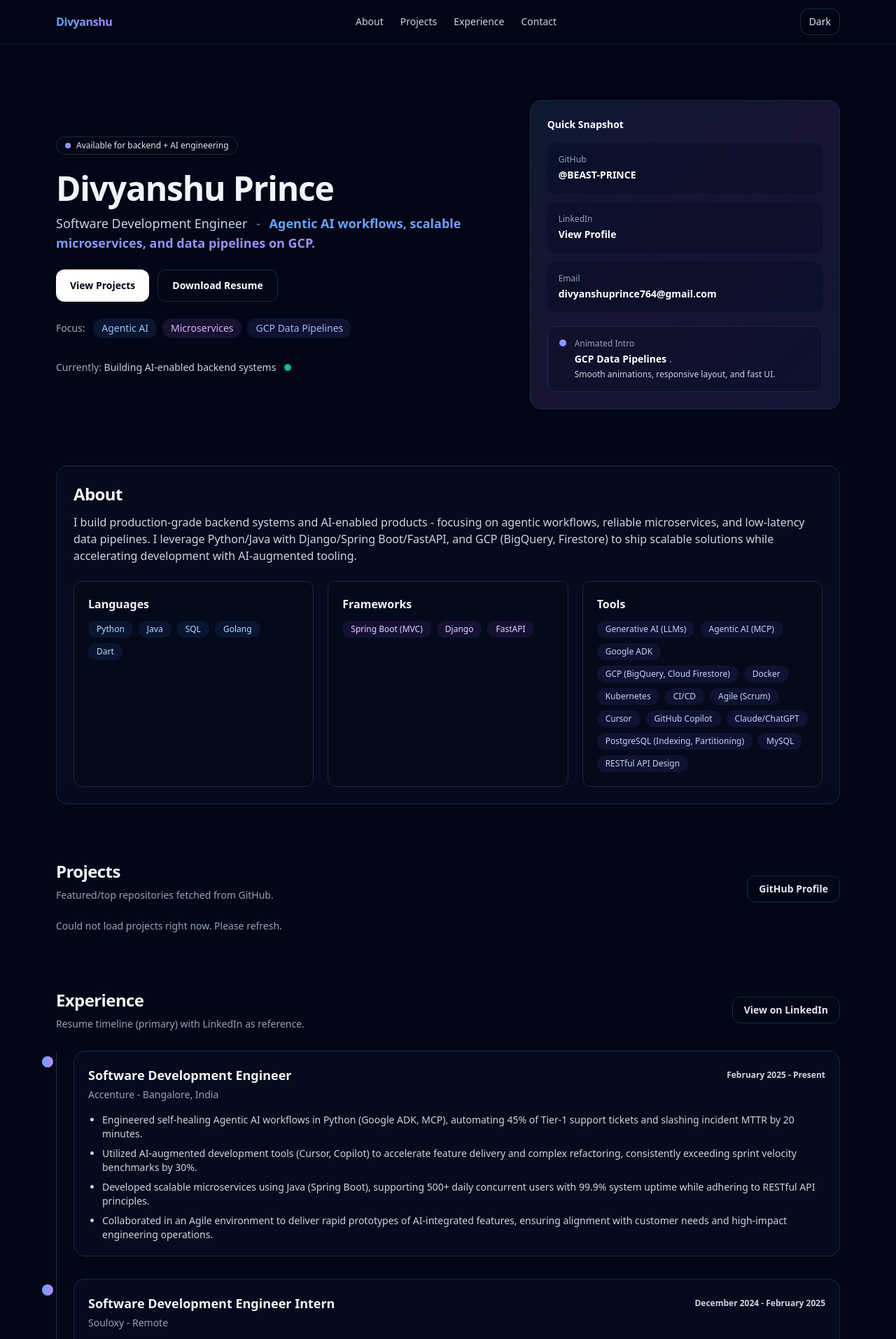
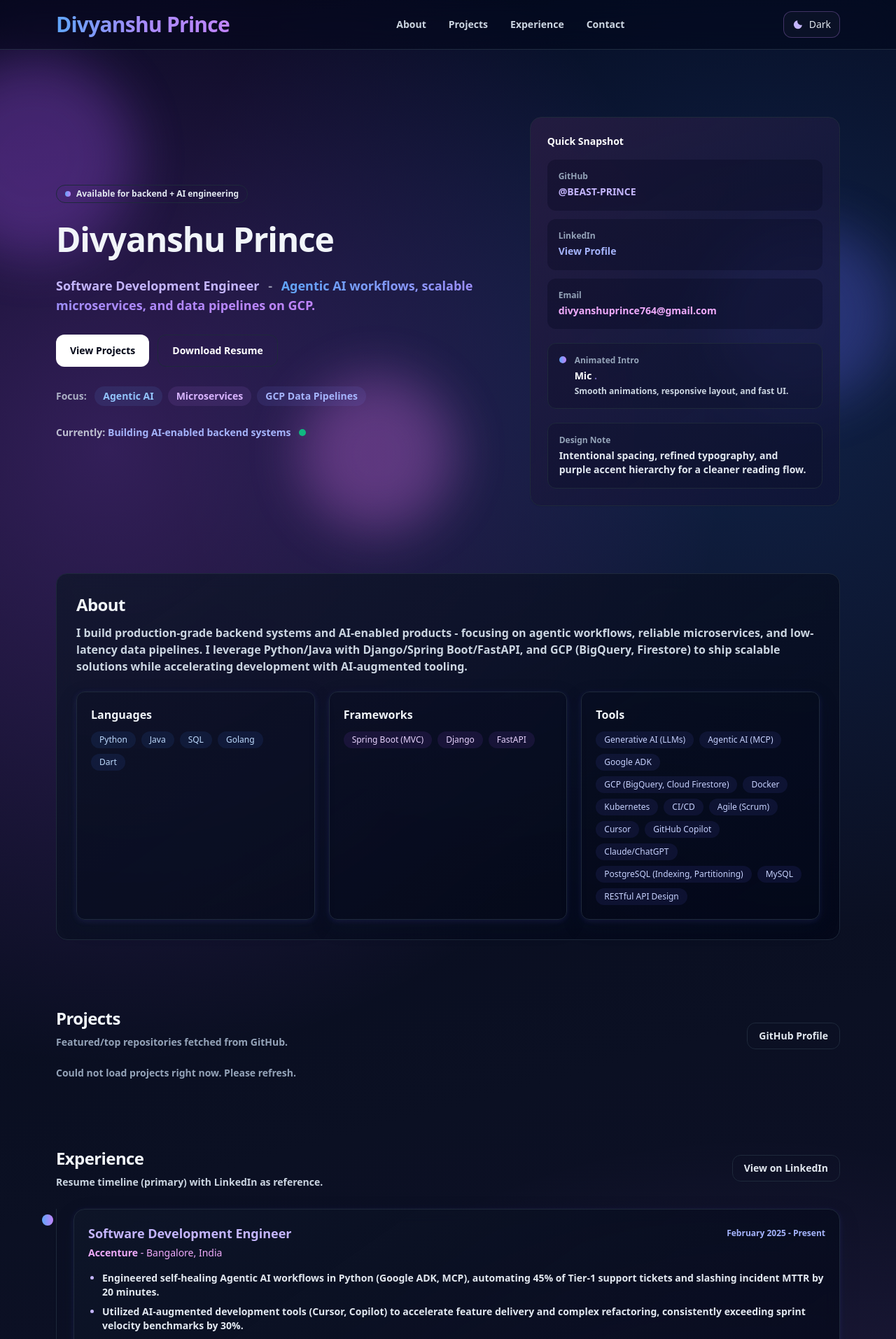
Before and after one commit to BEAST-PRINCE/divy_portfolio, a Django app: page / in a window 1280 px wide. Shown: the top 1913 px of the page at 70% size. Run offline with Django 5.2, Linux system fonts and the light colour scheme; data comes from the database, SQL or seed files in the repository; data that the repository does not hold is empty; some libraries are stand-ins or nearby versions.

Commit message:
Updating UI

```diff
--- a/core/static/core/js/app.js
+++ b/core/static/core/js/app.js
@@ -13,7 +13,19 @@
     } catch (e) {}
 
     const label = $("#theme-toggle-label");
+    const sun = $("#theme-icon-sun");
+    const moon = $("#theme-icon-moon");
+
     if (label) label.textContent = theme === "light" ? "Light" : "Dark";
+    if (sun && moon) {
+      if (theme === "light") {
+        sun.classList.remove("hidden");
+        moon.classList.add("hidden");
+      } else {
+        moon.classList.remove("hidden");
+        sun.classList.add("hidden");
+      }
+    }
   }
 
   function initThemeToggle() {
@@ -88,19 +100,27 @@
       if (direction === 1) {
         sub += 1;
         el.textContent = current.slice(0, sub);
-        if (sub >= current.length) direction = -1;
+        if (sub >= current.length) {
+          direction = -1;
+          return 1000; // pause 1s before moving to the next word
+        }
       } else {
         sub -= 1;
         el.textContent = current.slice(0, Math.max(0, sub));
         if (sub <= 0) {
           direction = 1;
           idx = (idx + 1) % words.length;
+          return 100; // brief pause before next cycle starts
         }
       }
+      return direction === 1 ? 130 : 95; // slower typing/deleting cadence
     };
 
-    // Total cadence tuned for a smooth, not-annoying loop.
-    window.setInterval(tick, 45);
+    const loop = () => {
+      const delay = tick();
+      window.setTimeout(loop, delay);
+    };
+    loop();
   }
 
   async function logVisit() {
@@ -148,10 +168,10 @@
       grid.insertAdjacentHTML(
         "beforeend",
         `
-        <article class="group rounded-2xl border border-slate-200 bg-white p-5 shadow-sm transition hover:-translate-y-0.5 hover:shadow-md dark:border-slate-800 dark:bg-slate-900/30" data-animate="fade-up">
+        <article class="card-3d glass-panel group rounded-2xl border border-slate-200 p-5 shadow-sm transition hover:-translate-y-0.5 hover:shadow-md dark:border-slate-800" data-animate="fade-up">
           <div class="flex items-start justify-between gap-4">
             <div>
-              <h3 class="text-base font-semibold tracking-tight text-slate-900 dark:text-white">
+              <h3 class="text-lg md:text-xl font-bold tracking-tight text-slate-900 dark:text-white">
                 ${escapeHtml(p.title || "Project")}
               </h3>
               <p class="mt-2 text-sm text-slate-600 dark:text-slate-400">
--- a/core/templates/base.html
+++ b/core/templates/base.html
@@ -16,10 +16,64 @@
     <style>
       /* Small set of production-friendly defaults without extra libraries. */
       .text-gradient {
-        background: linear-gradient(90deg, #60a5fa, #a78bfa);
+        background: linear-gradient(90deg, #60a5fa, #a78bfa, #c084fc);
         -webkit-background-clip: text;
         background-clip: text;
         color: transparent;
+      }
+      .bg-mesh {
+        background:
+          radial-gradient(circle at 12% 18%, rgba(147, 51, 234, 0.22), transparent 28%),
+          radial-gradient(circle at 86% 12%, rgba(59, 130, 246, 0.2), transparent 26%),
+          radial-gradient(circle at 84% 72%, rgba(192, 132, 252, 0.18), transparent 34%),
+          radial-gradient(circle at 18% 82%, rgba(99, 102, 241, 0.16), transparent 30%),
+          linear-gradient(165deg, #f8faff 0%, #f4f1ff 42%, #edf2ff 100%);
+      }
+      .dark .bg-mesh {
+        background:
+          radial-gradient(circle at 12% 18%, rgba(168, 85, 247, 0.28), transparent 28%),
+          radial-gradient(circle at 84% 14%, rgba(59, 130, 246, 0.2), transparent 26%),
+          radial-gradient(circle at 84% 72%, rgba(192, 132, 252, 0.2), transparent 34%),
+          radial-gradient(circle at 18% 82%, rgba(99, 102, 241, 0.2), transparent 30%),
+          linear-gradient(165deg, #020617 0%, #0b1023 45%, #130c2e 100%);
+      }
+      .card-3d {
+        transform-style: preserve-3d;
+        box-shadow:
+          0 10px 30px rgba(15, 23, 42, 0.16),
+          0 2px 8px rgba(99, 102, 241, 0.15);
+        transition: transform 300ms ease, box-shadow 300ms ease;
+      }
+      .card-3d:hover {
+        transform: translateY(-4px) rotateX(2deg) rotateY(-2deg);
+        box-shadow:
+          0 18px 38px rgba(15, 23, 42, 0.2),
+          0 8px 18px rgba(99, 102, 241, 0.2);
+      }
+      .glass-panel {
+        background: linear-gradient(
+          145deg,
+          rgba(255, 255, 255, 0.88),
+          rgba(248, 250, 252, 0.78)
+        );
+        backdrop-filter: blur(10px);
+      }
+      .dark .glass-panel {
+        background: linear-gradient(
+          145deg,
+          rgba(15, 23, 42, 0.78),
+          rgba(2, 6, 23, 0.7)
+        );
+      }
+      .ambient-blob {
+        position: fixed;
+        filter: blur(38px);
+        opacity: 0.24;
+        pointer-events: none;
+        z-index: 0;
+      }
+      .dark .ambient-blob {
+        opacity: 0.3;
       }
       [data-animate="fade-up"] {
         opacity: 0;
@@ -33,7 +87,11 @@
     </style>
   </head>
 
-  <body class="bg-white text-slate-900 antialiased dark:bg-slate-950 dark:text-slate-100">
+  <body class="bg-mesh font-bold text-slate-900 antialiased dark:text-slate-100">
+    <div class="ambient-blob -left-24 top-20 h-72 w-72 rounded-full bg-purple-500"></div>
+    <div class="ambient-blob right-0 top-80 h-64 w-64 rounded-full bg-indigo-500"></div>
+    <div class="ambient-blob bottom-10 left-1/3 h-56 w-56 rounded-full bg-fuchsia-400"></div>
+
     <!-- Page loader -->
     <div
       id="page-loader"
@@ -46,23 +104,23 @@
       </div>
     </div>
 
-    <header class="sticky top-0 z-40 border-b border-slate-200/70 bg-white/70 backdrop-blur dark:border-slate-800/70 dark:bg-slate-950/70">
-      <nav class="mx-auto flex max-w-6xl items-center justify-between gap-4 px-4 py-3">
-        <a class="font-semibold tracking-tight" href="/">
-          <span class="text-gradient">Divyanshu</span>
+    <header class="sticky top-0 z-40 border-b border-slate-200/60 bg-white/50 backdrop-blur-xl dark:border-slate-700/60 dark:bg-slate-950/45">
+      <nav class="mx-auto flex max-w-6xl items-center justify-between gap-6 px-4 py-4">
+        <a class="mr-3 text-2xl font-semibold tracking-tight md:text-3xl" href="/">
+          <span class="text-gradient">Divyanshu Prince</span>
         </a>
 
-        <div class="flex items-center gap-4 overflow-x-auto whitespace-nowrap md:gap-6">
-          <a class="text-sm text-slate-700 hover:text-slate-900 dark:text-slate-300 dark:hover:text-white" href="#about"
+        <div class="flex items-center gap-5 overflow-x-auto whitespace-nowrap md:gap-8">
+          <a class="text-sm text-slate-700 hover:text-violet-700 dark:text-slate-300 dark:hover:text-violet-300" href="#about"
             >About</a
           >
-          <a class="text-sm text-slate-700 hover:text-slate-900 dark:text-slate-300 dark:hover:text-white" href="#projects"
+          <a class="text-sm text-slate-700 hover:text-violet-700 dark:text-slate-300 dark:hover:text-violet-300" href="#projects"
             >Projects</a
           >
-          <a class="text-sm text-slate-700 hover:text-slate-900 dark:text-slate-300 dark:hover:text-white" href="#experience"
+          <a class="text-sm text-slate-700 hover:text-violet-700 dark:text-slate-300 dark:hover:text-violet-300" href="#experience"
             >Experience</a
           >
-          <a class="text-sm text-slate-700 hover:text-slate-900 dark:text-slate-300 dark:hover:text-white" href="#contact"
+          <a class="text-sm text-slate-700 hover:text-violet-700 dark:text-slate-300 dark:hover:text-violet-300" href="#contact"
             >Contact</a
           >
         </div>
@@ -71,16 +129,26 @@
           <button
             id="theme-toggle"
             type="button"
-            class="rounded-xl border border-slate-200 px-3 py-2 text-sm text-slate-700 hover:bg-slate-50 dark:border-slate-800 dark:text-slate-200 dark:hover:bg-slate-900"
+            class="inline-flex items-center gap-2 rounded-xl border border-purple-200/70 bg-white/70 px-3 py-2 text-sm text-slate-700 hover:bg-purple-50 dark:border-purple-400/30 dark:bg-slate-900/60 dark:text-slate-200 dark:hover:bg-slate-900"
             aria-label="Toggle theme"
           >
+            <span id="theme-icon-sun" aria-hidden="true" class="hidden">
+              <svg xmlns="http://www.w3.org/2000/svg" class="h-4 w-4 text-amber-400" viewBox="0 0 24 24" fill="currentColor">
+                <path d="M12 2a1 1 0 011 1v1a1 1 0 11-2 0V3a1 1 0 011-1zm0 17a1 1 0 011 1v1a1 1 0 11-2 0v-1a1 1 0 011-1zm10-7a1 1 0 01-1 1h-1a1 1 0 110-2h1a1 1 0 011 1zM5 12a1 1 0 01-1 1H3a1 1 0 110-2h1a1 1 0 011 1zm12.657 6.243a1 1 0 010 1.414l-.707.707a1 1 0 11-1.414-1.414l.707-.707a1 1 0 011.414 0zM8.464 7.05a1 1 0 010 1.414l-.707.707A1 1 0 116.343 7.757l.707-.707a1 1 0 011.414 0zm9.193 0l.707.707a1 1 0 11-1.414 1.414l-.707-.707a1 1 0 111.414-1.414zM8.464 16.95l.707.707a1 1 0 11-1.414 1.414l-.707-.707a1 1 0 111.414-1.414zM12 7a5 5 0 100 10 5 5 0 000-10z"/>
+              </svg>
+            </span>
+            <span id="theme-icon-moon" aria-hidden="true">
+              <svg xmlns="http://www.w3.org/2000/svg" class="h-4 w-4 text-violet-300" viewBox="0 0 24 24" fill="currentColor">
+                <path d="M20.742 13.045A8.088 8.088 0 0110.955 3.258 9 9 0 1020.742 13.045z"/>
+              </svg>
+            </span>
             <span id="theme-toggle-label" class="font-medium">Dark</span>
           </button>
         </div>
       </nav>
     </header>
 
-    <main class="mx-auto max-w-6xl px-4">
+    <main class="relative z-10 mx-auto max-w-6xl px-4">
       {% if messages %}
         <div class="mt-6">
           {% for message in messages %}
--- a/core/templates/core/index.html
+++ b/core/templates/core/index.html
@@ -4,9 +4,9 @@
 {% block title %}{{ resume.name }} | Portfolio{% endblock %}
 
 {% block content %}
-  <section id="home" class="pt-14 md:pt-20">
+  <section id="home" class="pt-16 md:pt-24">
     <div class="grid gap-10 md:grid-cols-12 md:items-center">
-      <div class="md:col-span-7">
+      <div class="md:col-span-7 space-y-6 md:space-y-7">
         <div class="inline-flex items-center gap-2 rounded-full border px-3 py-1 text-xs text-slate-700 dark:border-slate-800 dark:text-slate-200">
           <span class="h-2 w-2 rounded-full bg-gradient-to-r from-blue-400 to-purple-400"></span>
           Available for backend + AI engineering
@@ -16,8 +16,8 @@
           {{ resume.name }}
         </h1>
 
-        <p class="mt-3 text-lg text-slate-700 dark:text-slate-300" data-animate="fade-up" style="transition-delay: 60ms">
-          <span class="font-medium">{{ resume.role }}</span>
+        <p class="mt-3 text-lg text-slate-700 dark:text-slate-200" data-animate="fade-up" style="transition-delay: 60ms">
+          <span class="font-semibold text-violet-700 dark:text-violet-300">{{ resume.role }}</span>
           <span class="mx-2 opacity-60">-</span>
           <span class="text-gradient font-semibold">{{ resume.tagline }}</span>
         </p>
@@ -41,9 +41,9 @@
         </div>
 
         <div class="mt-8">
-          <p class="text-sm text-slate-700 dark:text-slate-300">
+          <p class="text-sm text-slate-700 dark:text-slate-200">
             <span class="opacity-80">Currently:</span>
-            <span class="font-medium">Building AI-enabled backend systems</span>
+            <span class="font-semibold text-indigo-700 dark:text-indigo-300">Building AI-enabled backend systems</span>
             <span class="ml-2 inline-flex items-center gap-2">
               <span class="relative flex h-2.5 w-2.5">
                 <span class="absolute inline-flex h-full w-full animate-ping rounded-full bg-emerald-400 opacity-75"></span>
@@ -55,26 +55,26 @@
       </div>
 
       <div class="md:col-span-5" data-animate="fade-up" style="transition-delay: 240ms">
-        <div class="relative overflow-hidden rounded-2xl border border-slate-200 bg-white p-6 shadow-sm dark:border-slate-800 dark:bg-slate-900/40">
-          <div class="absolute inset-0 bg-gradient-to-br from-blue-500/10 via-purple-500/10 to-indigo-500/10"></div>
+        <div class="card-3d glass-panel relative overflow-hidden rounded-2xl border border-slate-200 p-6 shadow-sm dark:border-slate-800">
+          <div class="absolute inset-0 bg-gradient-to-br from-fuchsia-500/10 via-violet-500/10 to-indigo-500/10"></div>
           <div class="relative">
             <h2 class="text-sm font-semibold text-slate-900 dark:text-white">Quick Snapshot</h2>
             <div class="mt-4 grid gap-3">
               <div class="rounded-xl bg-white/70 p-4 dark:bg-slate-950/30">
                 <p class="text-xs text-slate-500 dark:text-slate-400">GitHub</p>
-                <a class="mt-1 inline-block text-sm font-semibold text-slate-900 hover:underline dark:text-white" href="{{ resume.links.github }}" target="_blank" rel="noreferrer">
+                <a class="mt-1 inline-block text-sm font-semibold text-violet-700 hover:underline dark:text-violet-300" href="{{ resume.links.github }}" target="_blank" rel="noreferrer">
                   @BEAST-PRINCE
                 </a>
               </div>
               <div class="rounded-xl bg-white/70 p-4 dark:bg-slate-950/30">
                 <p class="text-xs text-slate-500 dark:text-slate-400">LinkedIn</p>
-                <a class="mt-1 inline-block text-sm font-semibold text-slate-900 hover:underline dark:text-white" href="{{ resume.links.linkedin }}" target="_blank" rel="noreferrer">
+                <a class="mt-1 inline-block text-sm font-semibold text-indigo-700 hover:underline dark:text-indigo-300" href="{{ resume.links.linkedin }}" target="_blank" rel="noreferrer">
                   View Profile
                 </a>
               </div>
               <div class="rounded-xl bg-white/70 p-4 dark:bg-slate-950/30">
                 <p class="text-xs text-slate-500 dark:text-slate-400">Email</p>
-                <p class="mt-1 text-sm font-semibold text-slate-900 dark:text-white">{{ resume.links.email }}</p>
+                <p class="mt-1 text-sm font-semibold text-fuchsia-700 dark:text-fuchsia-300">{{ resume.links.email }}</p>
               </div>
             </div>
 
@@ -93,21 +93,28 @@
                 </div>
               </div>
             </div>
+
+            <div class="mt-5 rounded-xl border border-slate-200 bg-white/80 p-4 dark:border-slate-800 dark:bg-slate-950/20">
+              <p class="text-xs text-slate-500 dark:text-slate-400">Design Note</p>
+              <p class="mt-1 text-sm text-slate-700 dark:text-slate-200">
+                Intentional spacing, refined typography, and purple accent hierarchy for a cleaner reading flow.
+              </p>
+            </div>
           </div>
         </div>
       </div>
     </div>
   </section>
 
-  <section id="about" class="mt-14 scroll-mt-24 md:mt-20" aria-label="About section">
-    <div class="rounded-2xl border border-slate-200 bg-white p-6 shadow-sm dark:border-slate-800 dark:bg-slate-900/30" data-animate="fade-up">
+  <section id="about" class="mt-16 scroll-mt-24 md:mt-24" aria-label="About section">
+    <div class="card-3d glass-panel rounded-2xl border border-slate-200 p-7 shadow-sm dark:border-slate-800" data-animate="fade-up">
       <h2 class="text-2xl font-semibold tracking-tight">About</h2>
       <p class="mt-3 text-slate-700 dark:text-slate-300">
         {{ resume.about }}
       </p>
 
       <div class="mt-6 grid gap-5 md:grid-cols-3">
-        <div class="rounded-xl border border-slate-200 bg-white p-5 dark:border-slate-800 dark:bg-slate-950/20" data-animate="fade-up">
+        <div class="card-3d rounded-xl border border-slate-200 bg-white p-5 dark:border-slate-800 dark:bg-slate-950/20" data-animate="fade-up">
           <h3 class="font-semibold">Languages</h3>
           <div class="mt-3 flex flex-wrap gap-2">
             {% for item in resume.skills.languages %}
@@ -118,7 +125,7 @@
           </div>
         </div>
 
-        <div class="rounded-xl border border-slate-200 bg-white p-5 dark:border-slate-800 dark:bg-slate-950/20" data-animate="fade-up" style="transition-delay: 80ms">
+        <div class="card-3d rounded-xl border border-slate-200 bg-white p-5 dark:border-slate-800 dark:bg-slate-950/20" data-animate="fade-up" style="transition-delay: 80ms">
           <h3 class="font-semibold">Frameworks</h3>
           <div class="mt-3 flex flex-wrap gap-2">
             {% for item in resume.skills.frameworks %}
@@ -129,7 +136,7 @@
           </div>
         </div>
 
-        <div class="rounded-xl border border-slate-200 bg-white p-5 dark:border-slate-800 dark:bg-slate-950/20" data-animate="fade-up" style="transition-delay: 140ms">
+        <div class="card-3d rounded-xl border border-slate-200 bg-white p-5 dark:border-slate-800 dark:bg-slate-950/20" data-animate="fade-up" style="transition-delay: 140ms">
           <h3 class="font-semibold">Tools</h3>
           <div class="mt-3 flex flex-wrap gap-2">
             {% for item in resume.skills.tools %}
@@ -143,7 +150,7 @@
     </div>
   </section>
 
-  <section id="projects" class="mt-14 scroll-mt-24 md:mt-20" aria-label="Projects section">
+  <section id="projects" class="mt-16 scroll-mt-24 md:mt-24" aria-label="Projects section">
     <div class="flex items-end justify-between gap-4">
       <div data-animate="fade-up">
         <h2 class="text-2xl font-semibold tracking-tight">Projects</h2>
@@ -181,12 +188,12 @@
     </p>
   </section>
 
-  <section id="experience" class="mt-14 scroll-mt-24 md:mt-20" aria-label="Experience section">
+  <section id="experience" class="mt-16 scroll-mt-24 md:mt-24" aria-label="Experience section">
     <div data-animate="fade-up">
       <div class="flex flex-col gap-3 md:flex-row md:items-center md:justify-between">
         <div>
           <h2 class="text-2xl font-semibold tracking-tight">Experience</h2>
-          <p class="mt-2 text-sm text-slate-600 dark:text-slate-400">Resume timeline (primary) with LinkedIn as reference.</p>
+          <p class="mt-2 text-sm text-slate-700 dark:text-slate-300">Resume timeline (primary) with LinkedIn as reference.</p>
         </div>
         <a
           href="{{ resume.links.linkedin }}"
@@ -204,15 +211,16 @@
         {% for item in resume.experience %}
           <li class="mb-8 ml-6">
             <div class="absolute -left-[21px] mt-2 h-4 w-4 rounded-full bg-gradient-to-r from-blue-400 to-purple-400"></div>
-            <div class="rounded-2xl border border-slate-200 bg-white p-5 dark:border-slate-800 dark:bg-slate-900/30">
+            <div class="card-3d glass-panel rounded-2xl border border-slate-200 p-5 dark:border-slate-800">
               <div class="flex flex-wrap items-center justify-between gap-3">
-                <h3 class="text-lg font-semibold">{{ item.title }}</h3>
-                <span class="text-xs font-semibold text-slate-600 dark:text-slate-300">{{ item.period }}</span>
+                <h3 class="text-lg font-bold text-violet-700 dark:text-violet-300">{{ item.title }}</h3>
+                <span class="text-xs font-semibold text-indigo-700 dark:text-indigo-300">{{ item.period }}</span>
               </div>
-              <p class="mt-1 text-sm text-slate-600 dark:text-slate-400">
-                {{ item.company }} - {{ item.location }}
+              <p class="mt-1 text-sm text-fuchsia-700 dark:text-fuchsia-300">
+                <span class="font-bold">{{ item.company }}</span>
+                <span class="font-medium"> - {{ item.location }}</span>
               </p>
-              <ul class="mt-4 list-disc space-y-2 pl-5 text-sm text-slate-700 dark:text-slate-300">
+              <ul class="mt-4 list-disc space-y-2 pl-5 text-sm text-slate-700 marker:text-violet-500 dark:text-slate-200 dark:marker:text-violet-300">
                 {% for b in item.bullets %}
                   <li>{{ b }}</li>
                 {% endfor %}
@@ -224,8 +232,8 @@
     </div>
   </section>
 
-  <section id="contact" class="mt-14 scroll-mt-24 pb-16 md:mt-20" aria-label="Contact section">
-    <div class="rounded-2xl border border-slate-200 bg-white p-6 shadow-sm dark:border-slate-800 dark:bg-slate-900/30" data-animate="fade-up">
+  <section id="contact" class="mt-16 scroll-mt-24 pb-16 md:mt-24" aria-label="Contact section">
+    <div class="card-3d glass-panel rounded-2xl border border-slate-200 p-7 shadow-sm dark:border-slate-800" data-animate="fade-up">
       <h2 class="text-2xl font-semibold tracking-tight">Contact</h2>
       <p class="mt-2 text-sm text-slate-600 dark:text-slate-400">
         Send a message and I'll get back to you soon.
```
Also changed, not shown: core/services/github_service.py (+33 -1 lines).
